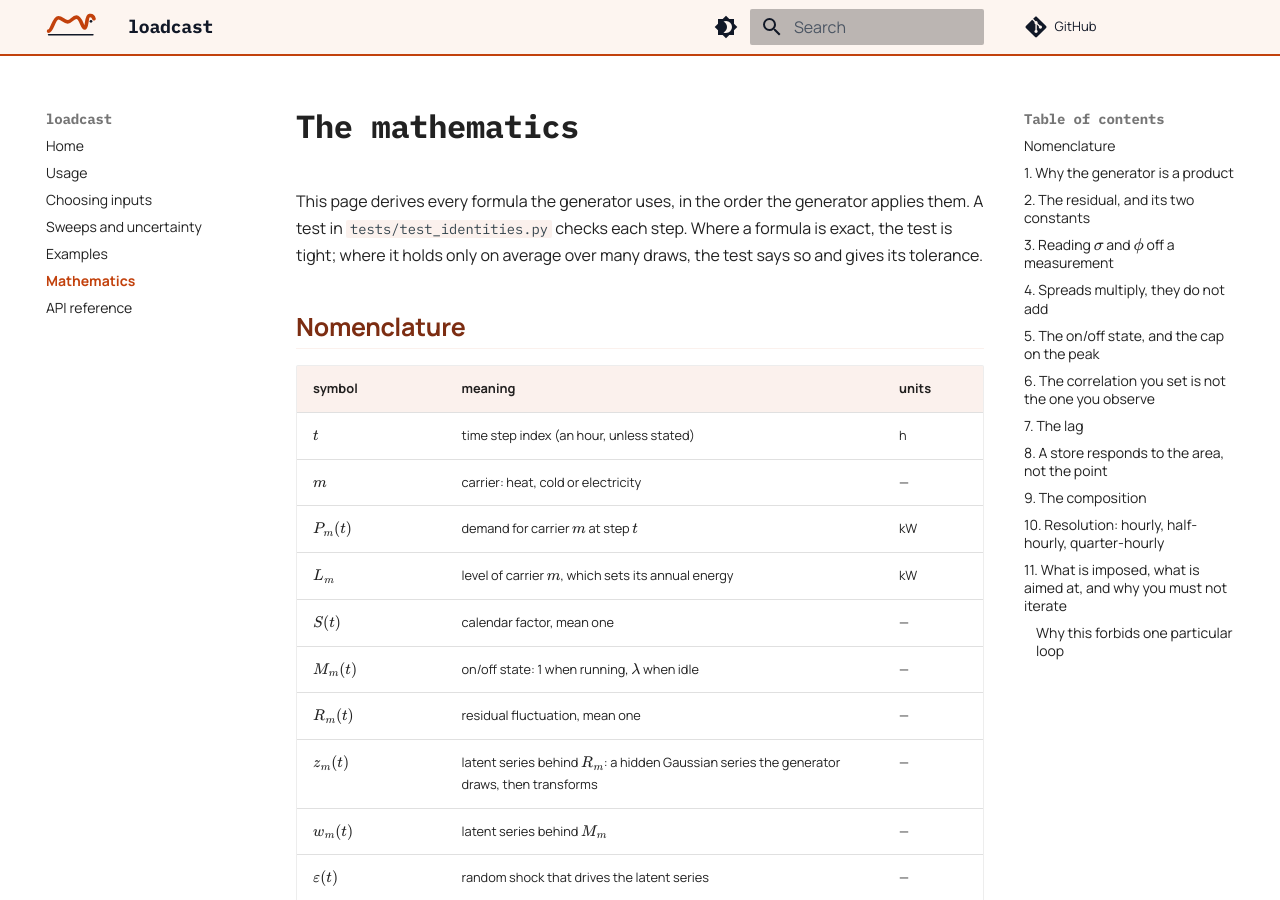
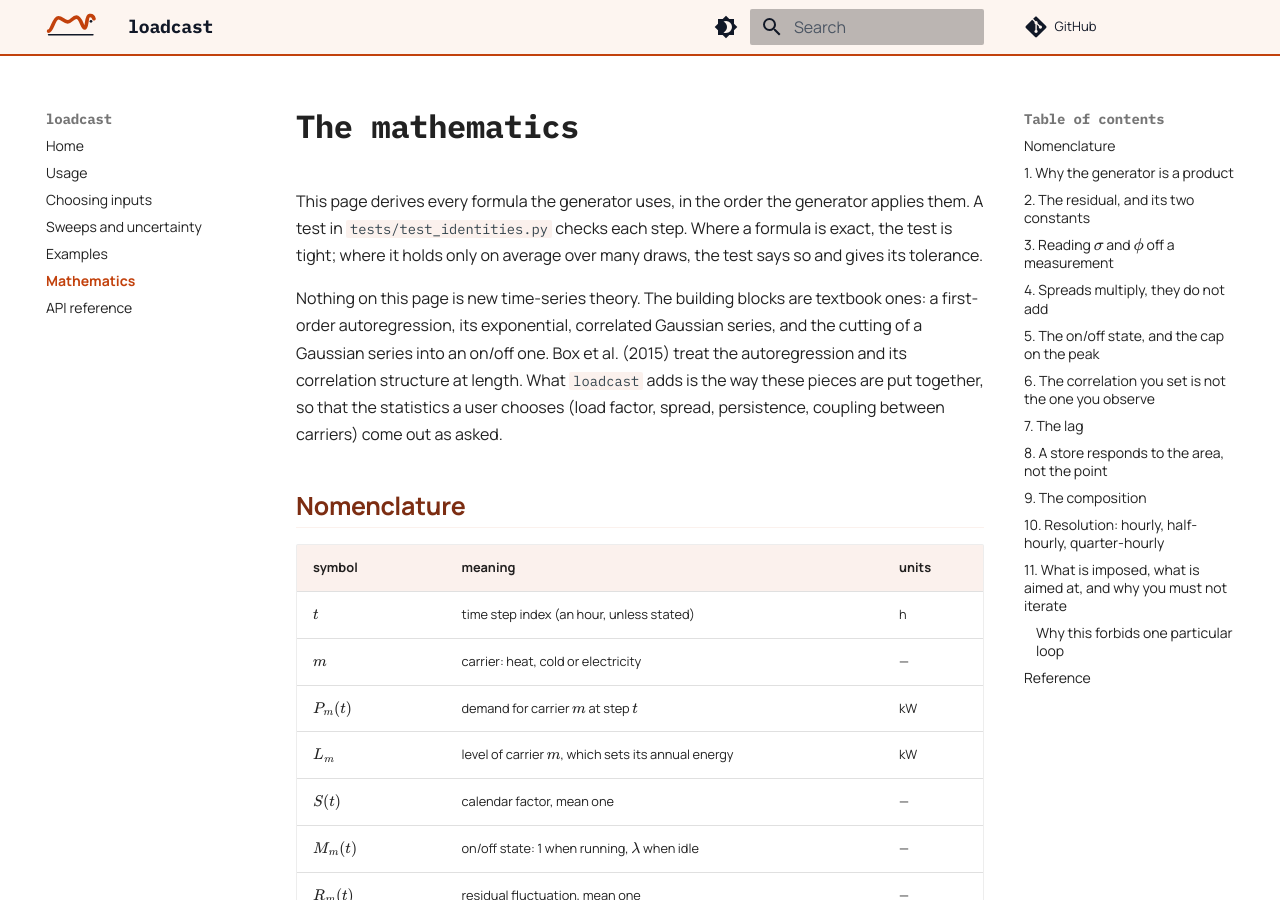
Before and after one commit to Matt-haug/loadcast, an MkDocs documentation site: the page built from docs/mathematics.md, in a window 1280 px wide and 900 px high. Built offline with MkDocs 1.6.1 and Material for MkDocs 9.7.7, drawn with Linux system fonts in a browser that asks for light colours; comment, search, counter and statistics services are not loaded; some of the changed text lies outside the part shown.

Commit message:
Credit the time-series theory the generator builds on
The mathematics page derived every formula but credited none of the
theory behind them. Nothing in it is new: the autoregression, its
exponential, correlated Gaussian series and the thresholding of one are
textbook material. The page now says so and cites Box, Jenkins, Reinsel
and Ljung, so that what the package contributes -- the way the pieces
are combined to hit the statistics a user chooses -- is not mistaken for
more.

Co-Authored-By: Claude Opus 5.5 <noreply@anthropic.com>

```diff
--- a/docs/mathematics.md
+++ b/docs/mathematics.md
@@ -4,6 +4,14 @@ This page derives every formula the generator uses, in the order the generator
 applies them. A test in `tests/test_identities.py` checks each step. Where a
 formula is exact, the test is tight; where it holds only on average over many
 draws, the test says so and gives its tolerance.
+
+Nothing on this page is new time-series theory. The building blocks are
+textbook ones: a first-order autoregression, its exponential, correlated
+Gaussian series, and the cutting of a Gaussian series into an on/off one. Box
+et al. (2015) treat the autoregression and its correlation structure at length.
+What `loadcast` adds is the way these pieces are put together, so that the
+statistics a user chooses (load factor, spread, persistence, coupling between
+carriers) come out as asked.
 
 ## Nomenclature
 
@@ -471,3 +479,8 @@ the targets fixed and varying only the seed is stable, as it must be:
 | 8 | 0.401 | 0.479 | 0.871 |
 
 So vary the seed for another draw of the same site; never refit on the output.
+
+## Reference
+
+Box GEP, Jenkins GM, Reinsel GC, Ljung GM. *Time Series Analysis: Forecasting
+and Control*, 5th edition. Wiley, Hoboken, NJ, 2015. ISBN 978-1-118-67502-1.
```
Also changed, not shown: CHANGELOG.md (+3 -0 lines).
